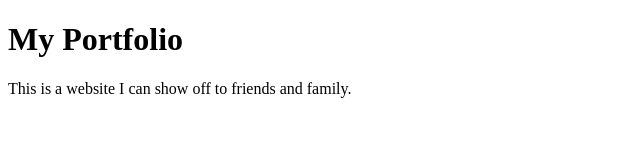
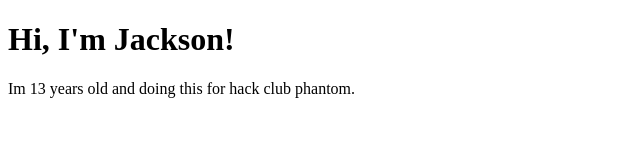
Before and after one commit to jdrohrer902-alt/my-portfolio, a plain HTML site: page index.html in a window 1280 px wide. Shown: the whole page, without its empty margins (0-640 px from the left). Drawn offline with Linux system fonts and the light colour scheme.

Commit message:
make the page about me

```diff
--- a/index.html
+++ b/index.html
@@ -1,10 +1,10 @@
 <!DOCTYPE html>
 <html>
 	<head>
-		<title>My Portfolio</title>
+		<title>Jackson's Portfolio</title>
 	</head>
 	<body>
-		<h1>My Portfolio</h1>
-		<p>This is a website I can show off to friends and family.</p>
+		<h1>Hi, I'm Jackson!</h1>
+		<p>Im 13 years old and doing this for hack club phantom.</p>
 	</body>
 </html>
```
